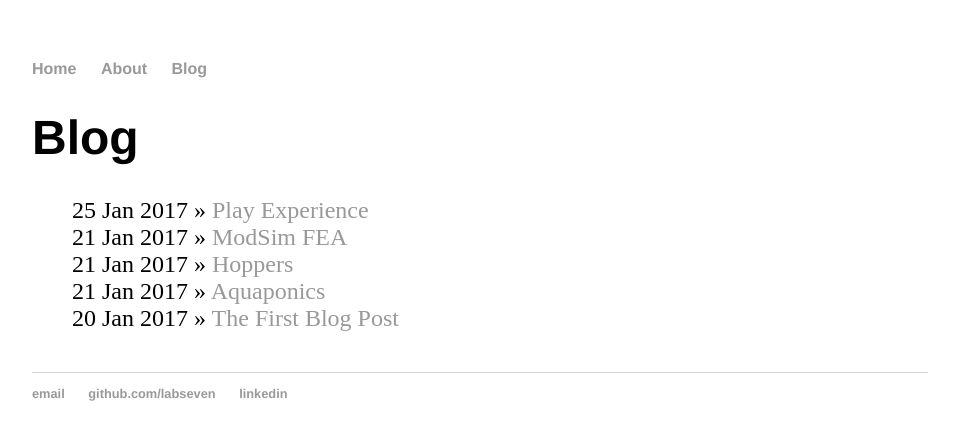
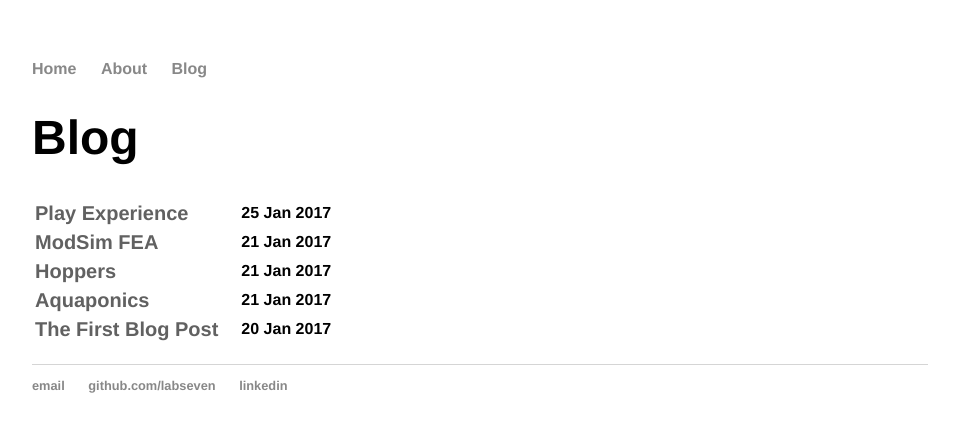
Before and after one commit to labseven/labseven.github.io, a Jekyll site: the page built from blog/index.html, in a window 1280 px wide. Shown: the top 440 px of the page, without its empty margins (160-1119 px from the left). Built offline with Jekyll 4.4.1, drawn with Linux system fonts in a browser that asks for light colours.

Commit message:
Changed style of blog index

```diff
--- a/blog/index.html
+++ b/blog/index.html
@@ -3,9 +3,9 @@ layout: default
 title: Blog
 ---
 <h1>{{ page.title }}</h1>
-<ul class="posts">
+<table class="posts">
 
 {% for post in site.posts %}
-<li><span>{{ post.date | date_to_string }}</span> » <a href="{{ post.url }}" title="{{ post.title }}">{{ post.title }}</a></li>
+<tr><th class="title"><a href="{{ post.url }}" title="{{ post.title }}">{{ post.title }}</a></th> <th class="date">{{ post.date | date_to_string }}</th>
 {% endfor %}
-</ul>
+</table>
--- a/css/main.css
+++ b/css/main.css
@@ -12,9 +12,13 @@ nav ul li, footer ul li {
     display: inline;
     margin-right: 20px;
 }
+nav ul li a, footer ul li a {
+  text-decoration: none;
+  color: #888;
+}
 a {
     text-decoration: none;
-    color: #999;
+    color: #616161;
 }
 a:hover {
     text-decoration: underline;
@@ -24,6 +28,7 @@ h1 {
     font-family:'Helvetica', 'Arial', 'Sans-Serif';
 }
 p {
+    font-family:'Helvetica', 'Arial', 'Sans-Serif';
     font-size: 1.5em;
     line-height: 1.4em;
     color: #333;
@@ -33,9 +38,21 @@ footer {
     font-size: .8em;
 }
 
-ul.posts {
-    margin: 20px auto 40px;
-    font-size: 1.5em;
+table.posts {
+    font-family:'Helvetica', 'Arial', 'Sans-Serif';
+    margin: 10px 0 20px
+}
+
+table.posts .title {
+  font-size: 1.25em;
+  text-align: left;
+  padding-right: 20px;
+  padding-top: 3px;
+}
+
+table.posts .date {
+  font-size: 1em;
+  text-align: left;
 }
 
 ul.posts li {
```
